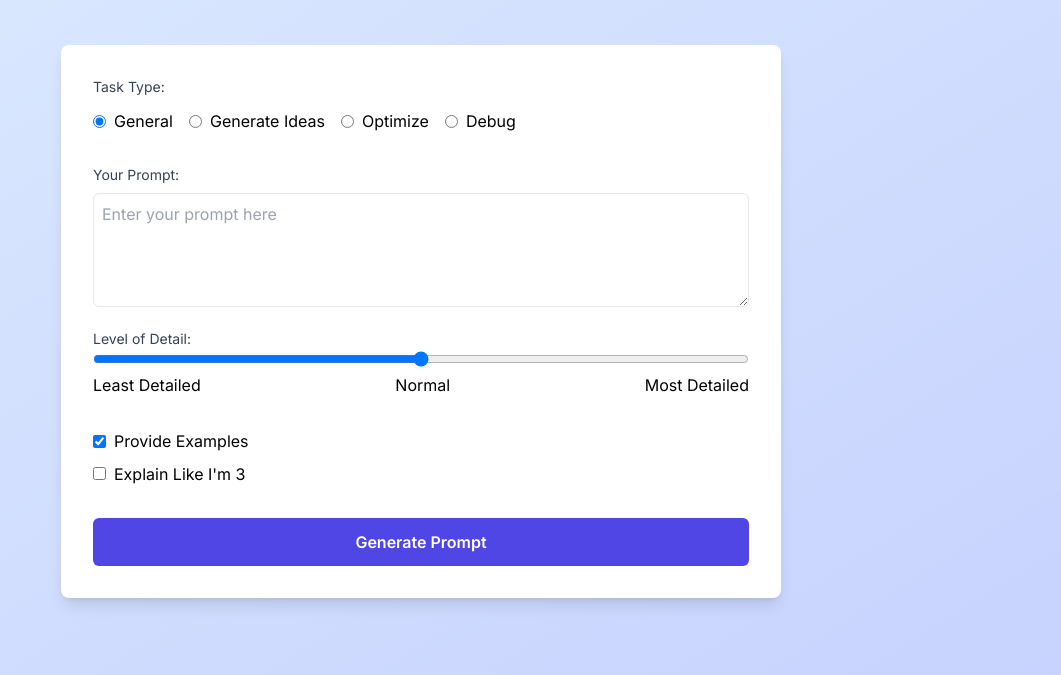
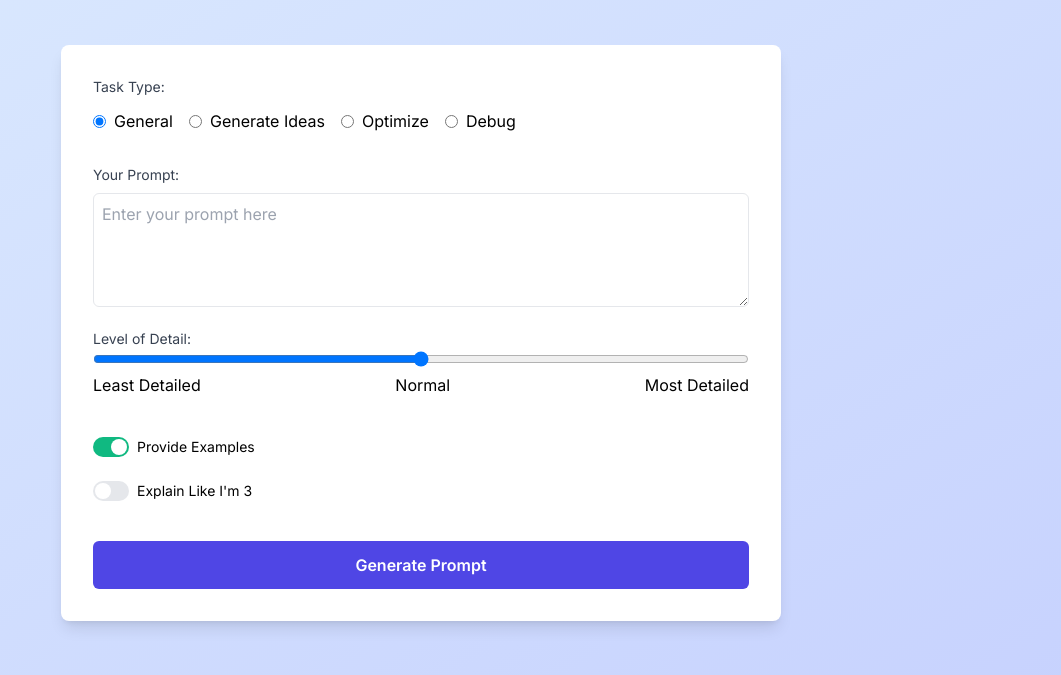
Before and after one commit to Peterliu8368/prompt-perfect, a website: page index.html in a window 1280 px wide. Shown: the part 99-774 px from the top of the page, without its empty margins (219-1280 px from the left). Drawn offline with Linux system fonts and the light colour scheme.

Commit message:
css updates

```diff
--- a/index.html
+++ b/index.html
@@ -5,6 +5,7 @@
     <meta name="viewport" content="width=device-width, initial-scale=1.0">
     <title>Software Engineer Prompt Generator</title>
     <link href="dist/output.css" rel="stylesheet">
+    <link href="styles.css" rel="stylesheet">
     <link href="https://fonts.googleapis.com/css2?family=Inter:wght@400;600;700&display=swap" rel="stylesheet">
 </head>
 <body class="bg-gradient-to-br from-blue-100 to-indigo-200 min-h-screen font-sans">
--- a/script.js
+++ b/script.js
@@ -29,11 +29,11 @@ document.addEventListener('DOMContentLoaded', function() {
 
     const createToggle = (id, label, isChecked = false, recommendation = '') => {
         return `
-            <div class="mb-2">
-                <label class="inline-flex items-center cursor-pointer">
-                    <input type="checkbox" class="form-checkbox text-indigo-600" id="${id}" ${isChecked ? 'checked' : ''}>
-                    <span class="ml-2">${label}</span>
-                    ${recommendation ? `<span class="ml-2 text-sm text-gray-500">(${recommendation})</span>` : ''}
+            <div class="flex items-center py-2">
+                <input type="checkbox" id="${id}" class="toggle-switch" ${isChecked ? 'checked' : ''}>
+                <label for="${id}" class="ml-2 text-sm font-medium text-gray-900">
+                    ${label}
+                    ${recommendation ? ` <span class="text-xs text-gray-500">(${recommendation})</span>` : ''}
                 </label>
             </div>
         `;
--- a/styles.css
+++ b/styles.css
@@ -9,3 +9,33 @@
         @apply p-2;
     }
 }
+.toggle-switch {
+    appearance: none;
+    width: 36px;
+    height: 20px;
+    background-color: #e5e7eb;
+    border-radius: 20px;
+    position: relative;
+    cursor: pointer;
+    transition: background-color 0.3s;
+  }
+
+  .toggle-switch::before {
+    content: '';
+    position: absolute;
+    width: 16px;
+    height: 16px;
+    border-radius: 50%;
+    top: 2px;
+    left: 2px;
+    background-color: white;
+    transition: transform 0.3s;
+  }
+
+  .toggle-switch:checked {
+    background-color: #10b981;
+  }
+
+  .toggle-switch:checked::before {
+    transform: translateX(16px);
+  }
```
